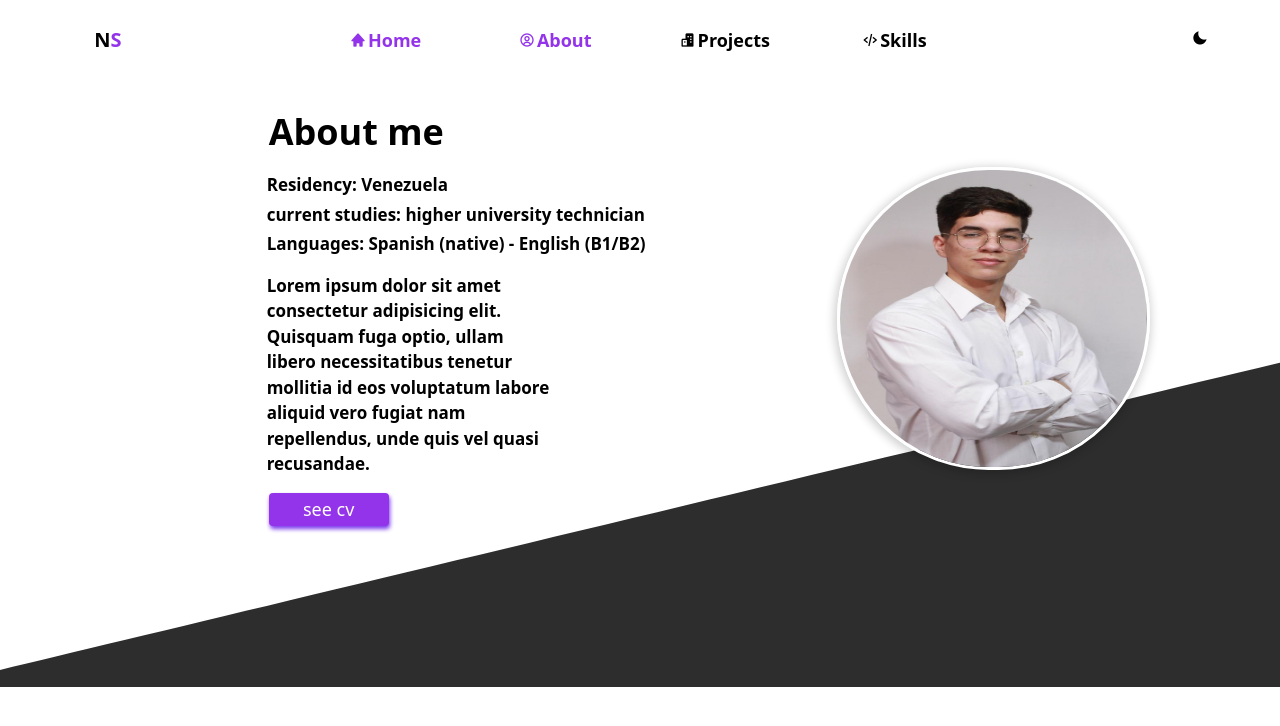
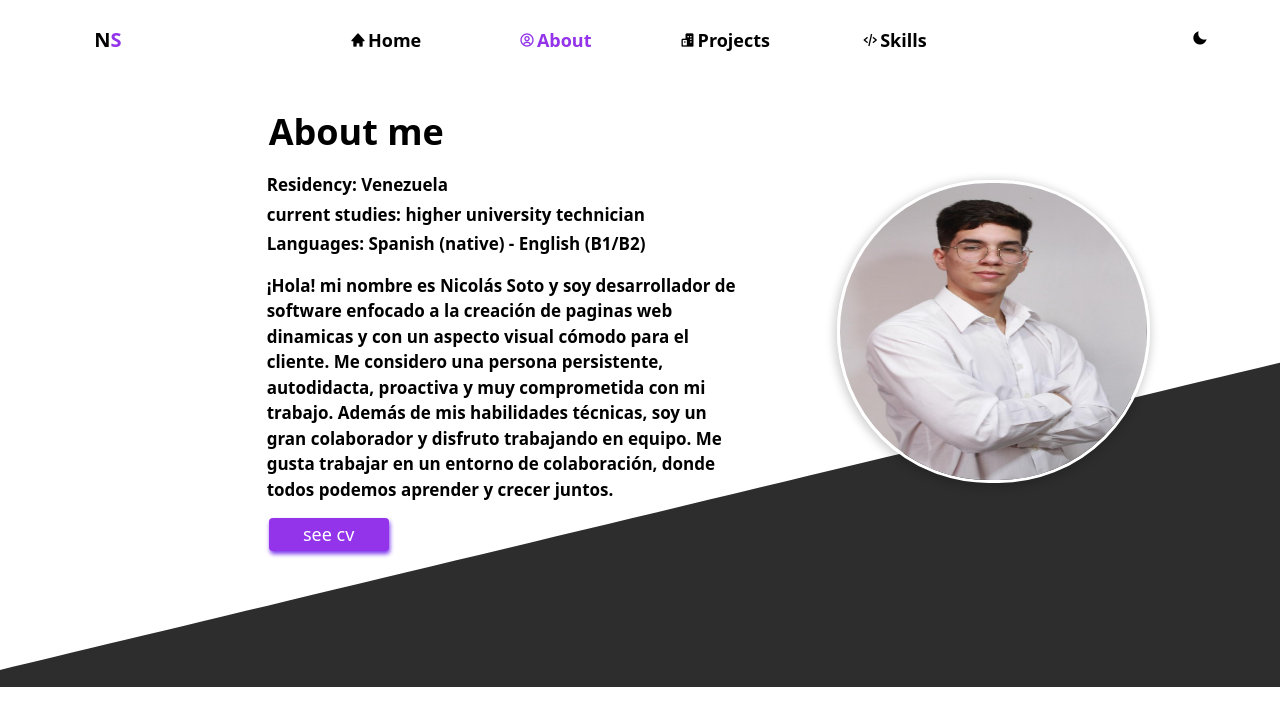
Before and after one commit to NicolasAvailable/my-briefcase0.2, an Angular app: page /about in a window 1280 px wide. Shown: the top 726 px of the page. Built offline with nearby package versions, Linux system fonts and the light colour scheme.

Commit message:
fixed routerlinkactive and added dark mode and others styles

```diff
--- a/src/app/app-routing.module.ts
+++ b/src/app/app-routing.module.ts
@@ -9,7 +9,6 @@ import { SkillsComponent } from './briefcase/pages/skills/skills.component';
 const routes: Routes = [
   {
     path: '',
-    // pathMatch: 'full',
     component: HomeComponent
   },
   {
--- a/src/app/briefcase/pages/about/about.component.html
+++ b/src/app/briefcase/pages/about/about.component.html
@@ -16,21 +16,25 @@
                 </ul>
             </div>
             <div class="w-72 sm:w-96 ml-0 sm:ml-8 dark:text-white">
-                <p class="font-custome w-72 sm:width-custome font-semibold">
-                    Lorem ipsum dolor sit amet consectetur adipisicing elit. Quisquam fuga optio, ullam libero necessitatibus tenetur mollitia id eos voluptatum labore aliquid vero fugiat nam repellendus, unde quis vel quasi recusandae.
+                <!-- TODO colocarle la clase despues del sm width de 470px -->
+                <p class="font-custome w-72 sm:w-about font-semibold">
+                    ¡Hola! mi nombre es Nicolás Soto y soy desarrollador de software enfocado a la creación de paginas web dinamicas y con un aspecto visual cómodo para el cliente.
+                    Me considero una persona persistente, autodidacta, proactiva y muy comprometida con mi trabajo. <span class=" hidden sm:inline">
+                        Además de mis habilidades técnicas, soy un gran colaborador y disfruto trabajando en equipo.
+                        Me gusta trabajar en un entorno de colaboración, donde todos podemos aprender y crecer juntos.
+                    </span>
                 </p>
             </div>
         </div>
         <div class="flex justify-center sm:justify-start with-custome-cv mt-7 sm:mt-4">
             <div class="dark:text-white">
-                <a class="cv bg-purple-600">see cv</a>
+                <a class="cv bg-purple-600" title="curriculum vitae">see cv</a>
             </div>
         </div>
     </div>
     <div class=" lg:col-span-1 hidden lg:flex flex-col justify-center lg:items-start">
-        <!-- TODO colocarle el box-shadow purple de fondo cuando se le haga hover -->
         <div>
-            <img class="img-cv transition-all duration-600 dark:img-cv-dark" src="../../../../assets/img/me.2.jpeg" alt="presentation img">
+            <img class="img-cv transition-all duration-500 dark:img-cv-dark" src="../../../../assets/img/me.2.jpeg" alt="presentation img">
         </div>
     </div>
 </div>
--- a/src/app/briefcase/pages/home/home.component.html
+++ b/src/app/briefcase/pages/home/home.component.html
@@ -9,14 +9,14 @@
     </div>
     <div class="flex justify-start w-72 mt-1 dark:text-white">
         <div class="ml-9 sm:ml-0 text-3xl sm:text-4xl">
-            <a class="mr-1 cursor-pointer hover:text-purple-600 transition-all duration-300" href="https://github.com/NicolasAvailable" target="_blank">
-                <i class='bx bxl-github'></i>
+            <a class="mr-1 cursor-pointer hover:text-purple-600 transition-all duration-100" href="https://github.com/NicolasAvailable" target="_blank" title="github">
+                <i class='bx bxl-github hover:translate-y-2 transition-all'></i>
             </a>
-            <a class="mr-1 cursor-pointer hover:text-purple-600 transition-all duration-300" href="https://www.linkedin.com/in/nicol%C3%A1s-soto-088a90235/" target="_blank">
-                <i class='bx bxl-linkedin-square'></i>
+            <a class="mr-1 cursor-pointer hover:text-purple-600 transition-all duration-100" href="https://www.linkedin.com/in/nicol%C3%A1s-soto-088a90235/" target="_blank" title="linkedin">
+                <i class='bx bxl-linkedin-square hover:translate-y-2 transition-all'></i>
             </a>
-            <a class="mr-1 cursor-pointer hover:text-purple-600 transition-all duration-300" title="#nicosoto12">
-                <i class='bx bxl-discord-alt'></i>
+            <a class="mr-1 cursor-pointer hover:text-purple-600 transition-all duration-100" title="#nicosoto12">
+                <i class='bx bxl-discord-alt hover:translate-y-2 transition-all'></i>
             </a>
         </div>
     </div>
--- a/src/app/shared/navbar/navbar.component.html
+++ b/src/app/shared/navbar/navbar.component.html
@@ -8,7 +8,7 @@
     </div>
     <nav class="col-span-6 hidden lg:grid">
             <ul class="flex justify-evenly px-24">
-                <li routerLink="/"  routerLinkActive="text-purple-600 dark:text-purple-600" class="flex justify-center items-center w-20 h-8 cursor-pointer hover:text-purple-600 dark:text-white dark:hover:text-purple-600">
+                <li routerLink="/" routerLinkActive="text-purple-600 dark:text-purple-600" [routerLinkActiveOptions]="{exact: true}" class="flex justify-center items-center w-20 h-8 cursor-pointer hover:text-purple-600 dark:text-white dark:hover:text-purple-600">
                     <i class='bx bxs-home h-4 mr-0.5'></i>
                     <a class="text-lg font-semibold">Home</a>
                 </li>
@@ -41,7 +41,7 @@
 
 <nav class="col-span-6 min-w-full h-20 grid content-center bg-white fixed bottom-0 z-10 lg:hidden dark:bg-navbarDark">
     <ul class="flex justify-evenly px-2 sm:px-24">
-        <li routerLink="" routerLinkActive="text-purple-600 dark:text-purple-600" class="flex justify-center items-center w-20 h-8 hover:text-purple-600 cursor-pointer dark:text-white dark:hover:text-purple-600">
+        <li routerLink="" routerLinkActive="text-purple-600 dark:text-purple-600" [routerLinkActiveOptions]="{exact: true}" class="flex justify-center items-center w-20 h-8 hover:text-purple-600 cursor-pointer dark:text-white dark:hover:text-purple-600">
             <i class='bx bxs-home h-4 mr-0.5'></i>
             <a class="text-base font-semibold">Home</a>
         </li>
--- a/src/app/shared/navbar/navbar.component.ts
+++ b/src/app/shared/navbar/navbar.component.ts
@@ -22,7 +22,7 @@ export class NavbarComponent implements OnInit {
     // } else {
       // document.documentElement.classList.remove('dark')
       // }
-      this.dark = !this.dark
+    this.dark = !this.dark
     this.darkModeAct.emit(this.dark)
   }
 
--- a/src/index.html
+++ b/src/index.html
@@ -5,7 +5,7 @@
   <title>Nicolás Soto</title>
   <base href="/">
   <meta name="viewport" content="width=device-width, initial-scale=1">
-  <link rel="icon" type="image/x-icon" href="favicon.ico">
+  <link rel="icon" type="image/x-icon" href="assets/img/favicon.png">
 
   <!-- boxicon -->
   <link href='https://unpkg.com/boxicons@2.1.4/css/boxicons.min.css' rel='stylesheet'>
--- a/tailwind.config.js
+++ b/tailwind.config.js
@@ -6,6 +6,9 @@ module.exports = {
     extend: {
       colors: {
         'navbarDark': 'rgba(45, 45, 45, 1)'
+      },
+      width: {
+        'about': '470px'
       }
     },
   },
```
Also changed, not shown: src/assets/img/favicon.png (added).
